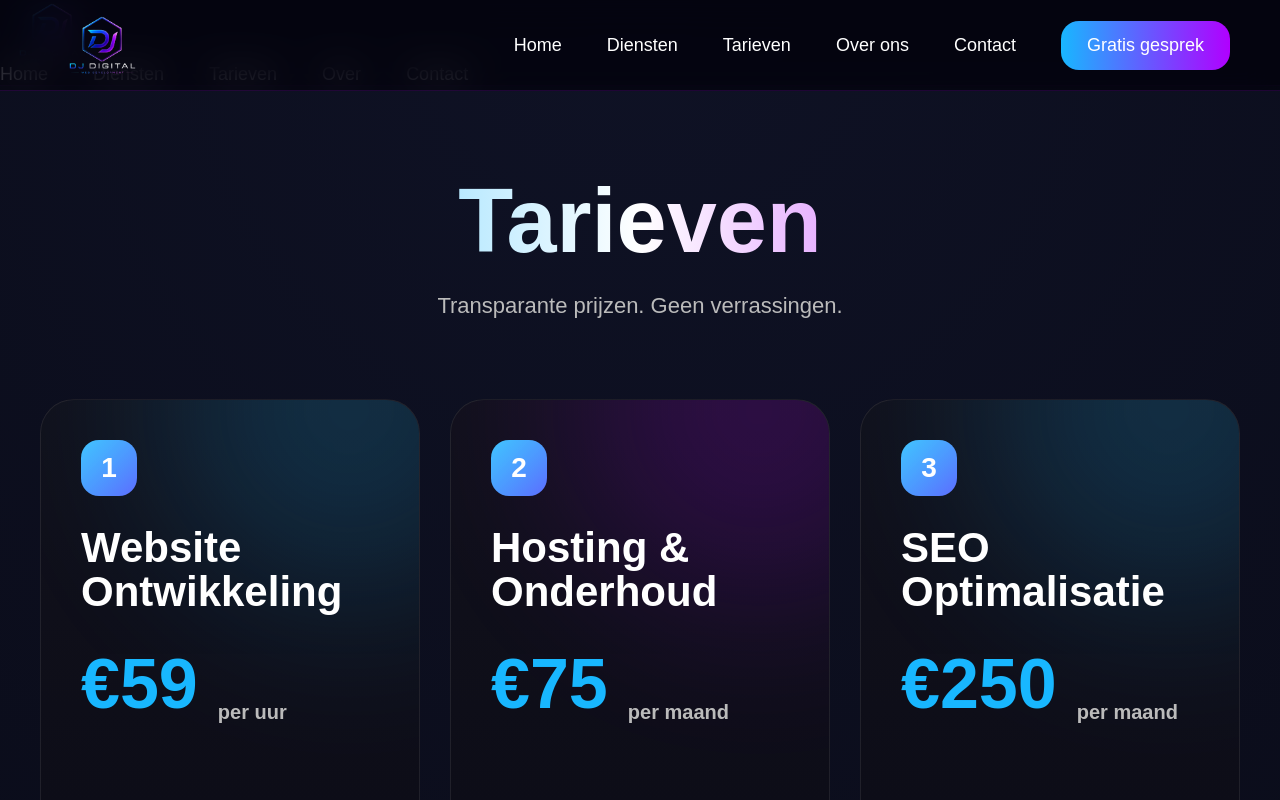
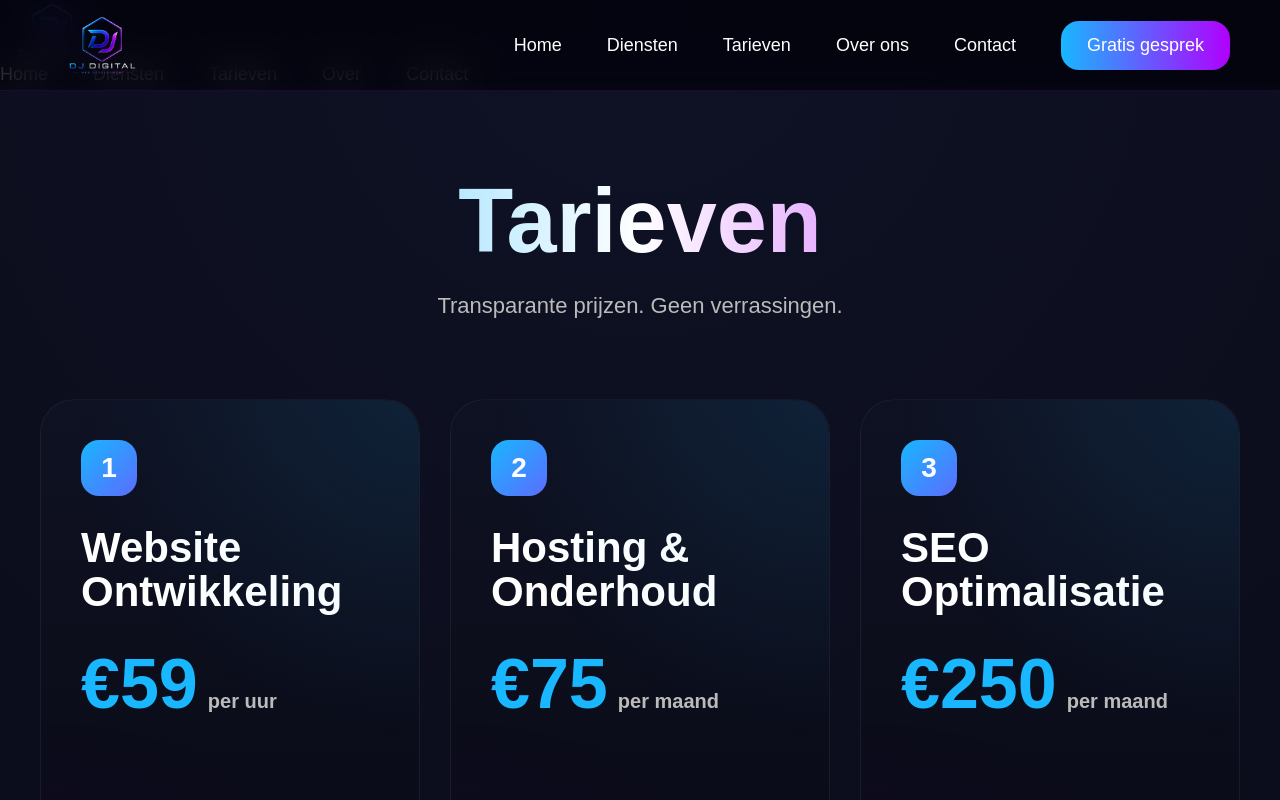
Before and after one commit to djdigitaldev-code/djdigital-website, a Next.js app: page /tarieven in a window 1280 px wide. Shown: the top 800 px of the page. Built offline with nearby package versions, Linux system fonts and the light colour scheme.

Commit message:
price-card

```diff
--- a/app/tarieven/tarieven.css
+++ b/app/tarieven/tarieven.css
@@ -27,7 +27,6 @@ margin-bottom:80px;
 font-size:90px;
 
 background:
-
 linear-gradient(
 90deg,
 #18b7ff,
@@ -66,38 +65,6 @@ repeat(
 gap:30px;
 
 margin-bottom:50px;
-
-}
-
-.price-card{
-
-padding:40px;
-
-border-radius:34px;
-
-background:
-
-rgba(
-255,
-255,
-255,
-.03
-);
-
-border:
-
-1px solid
-rgba(
-255,
-255,
-255,
-.08
-);
-
-backdrop-filter:
-blur(30px);
-
-transition:.4s;
 
 }
 
@@ -735,17 +702,37 @@ flex-direction:column;
 
 justify-content:flex-start;
 
+padding:40px;
+
 border-radius:34px;
 
+clip-path:inset(0 round 34px);
+
 isolation:isolate;
+
+transform:translateZ(0);
 
 background:
 
 linear-gradient(
 180deg,
-rgba(18,18,28,.96),
-rgba(10,10,20,.96)
+rgba(15,18,35,.98),
+rgba(8,8,18,.98)
 );
+
+border:
+
+1px solid
+rgba(
+255,
+255,
+255,
+.06
+);
+
+transition:
+transform .35s,
+box-shadow .35s;
 
 }
 
@@ -755,69 +742,37 @@ content:"";
 
 position:absolute;
 
-width:380px;
+top:0;
 
-height:380px;
+left:0;
 
-top:-180px;
+right:0;
 
-right:-120px;
+bottom:0;
 
-border-radius:999px;
-
-opacity:.18;
-
-filter:blur(90px);
-
-z-index:-1;
-
-}
-
-.price-card.cyan::before{
-
-background:#18b7ff;
-
-}
-
-.price-card.purple::before{
-
-background:#b100ff;
-
-}
-
-.number{
-
-position:relative;
+border-radius:34px;
 
 overflow:hidden;
 
-}
-
-.number::after{
-
-content:"";
-
-position:absolute;
-
-inset:0;
+pointer-events:none;
 
 background:
 
-linear-gradient(
-135deg,
-rgba(255,255,255,.18),
-transparent
+radial-gradient(
+circle at top right,
+rgba(24,183,255,.10),
+transparent 42%
+),
+
+radial-gradient(
+circle at bottom left,
+rgba(177,0,255,.08),
+transparent 50%
 );
 
-}
+z-index:0;
 
-.price{
-
-display:flex;
-
-align-items:flex-end;
-
-gap:10px;
+clip-path:inherit;
 
 }
 
@@ -852,8 +807,17 @@ rgba(
 .price-card:hover{
 
 transform:
+translateY(-10px);
 
-translateY(-14px);
+box-shadow:
+
+0 0 60px
+rgba(
+24,
+183,
+255,
+.12
+);
 
 }
 
```
